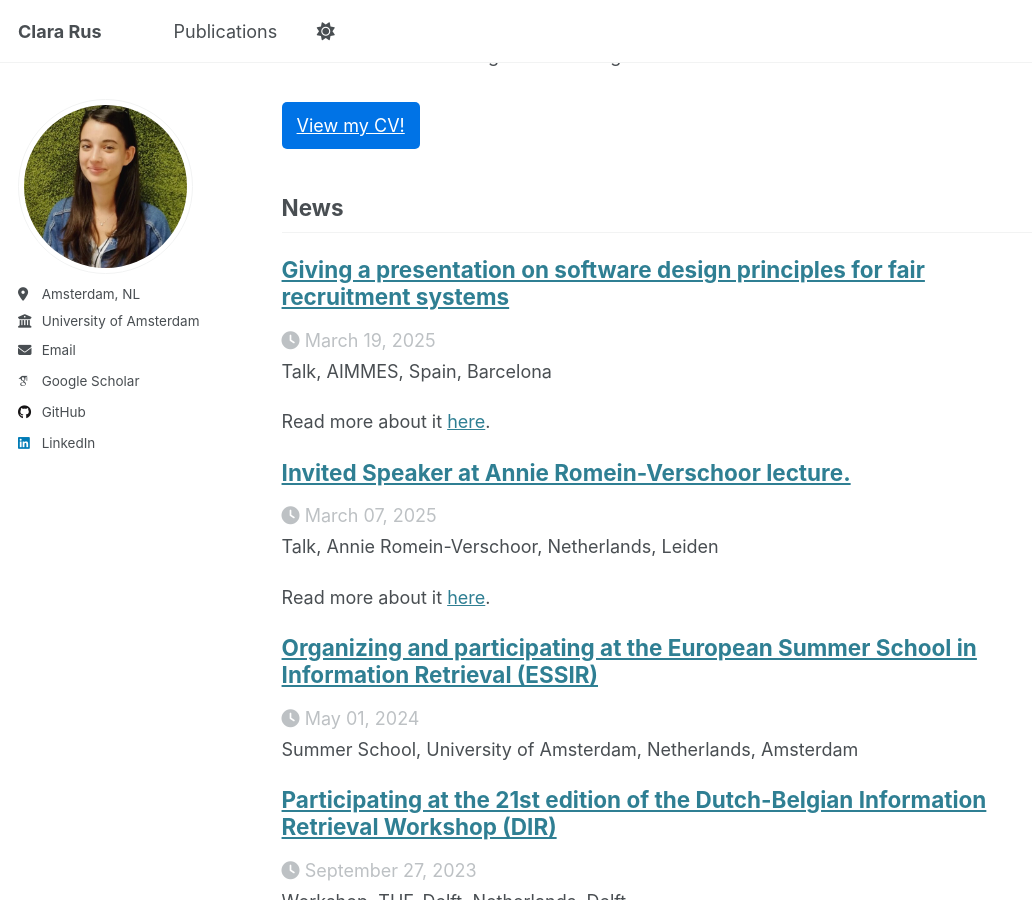
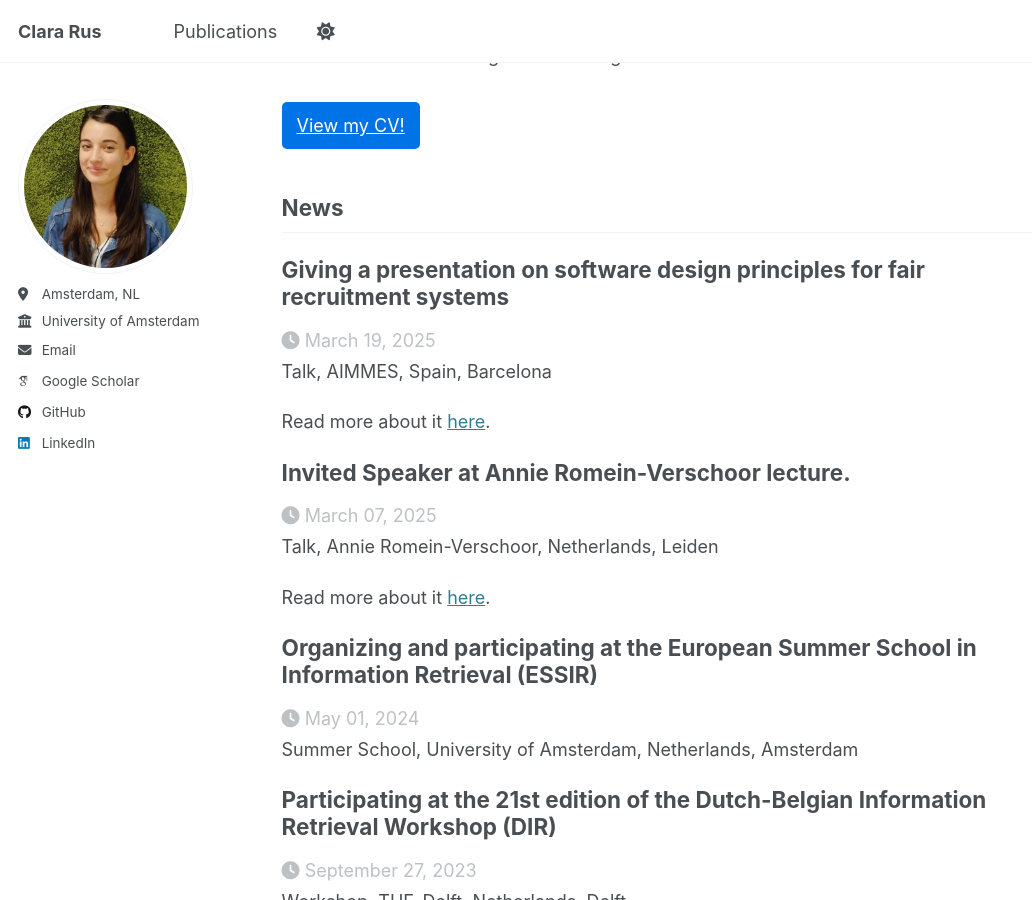
Before and after one commit to ClaraRus/ClaraRus.github.io, a Jekyll site: the page built from _pages/clara.html, in a window 1280 px wide and 900 px high, scrolled down 303 px. Shown: the whole window, without its empty margins (0-1032 px from the left). Built offline with Jekyll 4.4.1, drawn with Linux system fonts in a browser that asks for light colours; some web fonts are replaced.

Commit message:
update news

```diff
--- a/_includes/archive-single-talk.html
+++ b/_includes/archive-single-talk.html
@@ -27,9 +27,9 @@
     {% endif %}
     <h2 class="archive__item-title" itemprop="headline">
       {% if post.link %}
-        <a href="{{ post.link }}">{{ title }}</a> <a href="{{ base_path }}{{ post.url }}" rel="permalink"><i class="fa fa-link" aria-hidden="true" title="permalink"></i><span class="sr-only">Permalink</span></a>
+        {{ title }}
       {% else %}
-        <a href="{{ base_path }}{{ post.url }}" rel="permalink">{{ title }}</a>
+        {{ title }}
       {% endif %}
     </h2>
     {% if post.read_time %}
```
